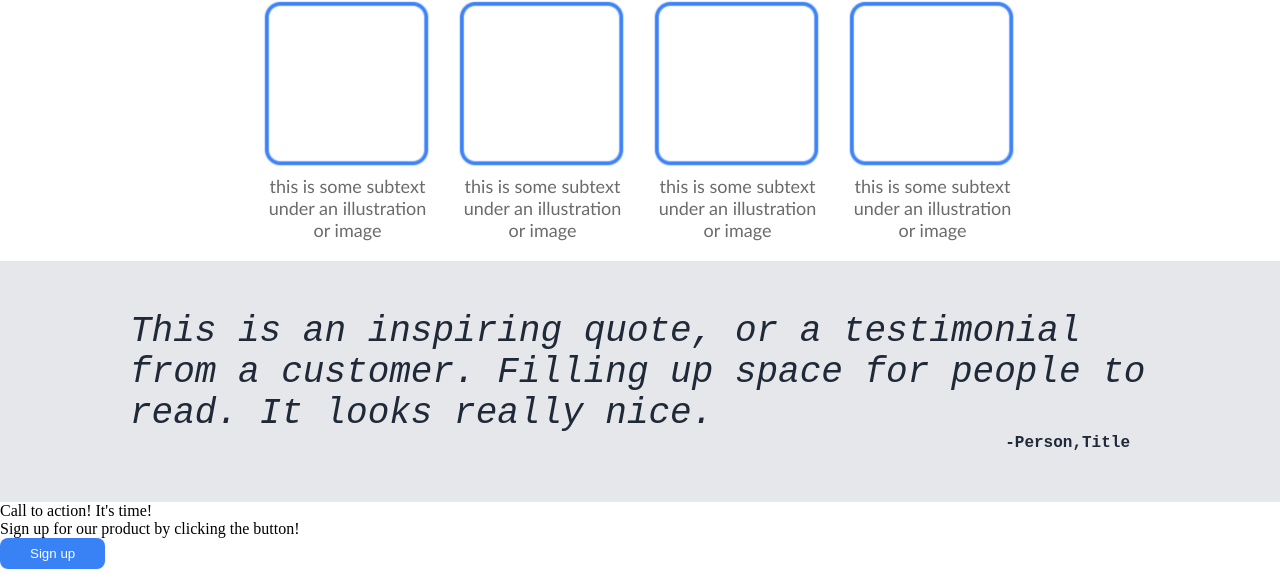
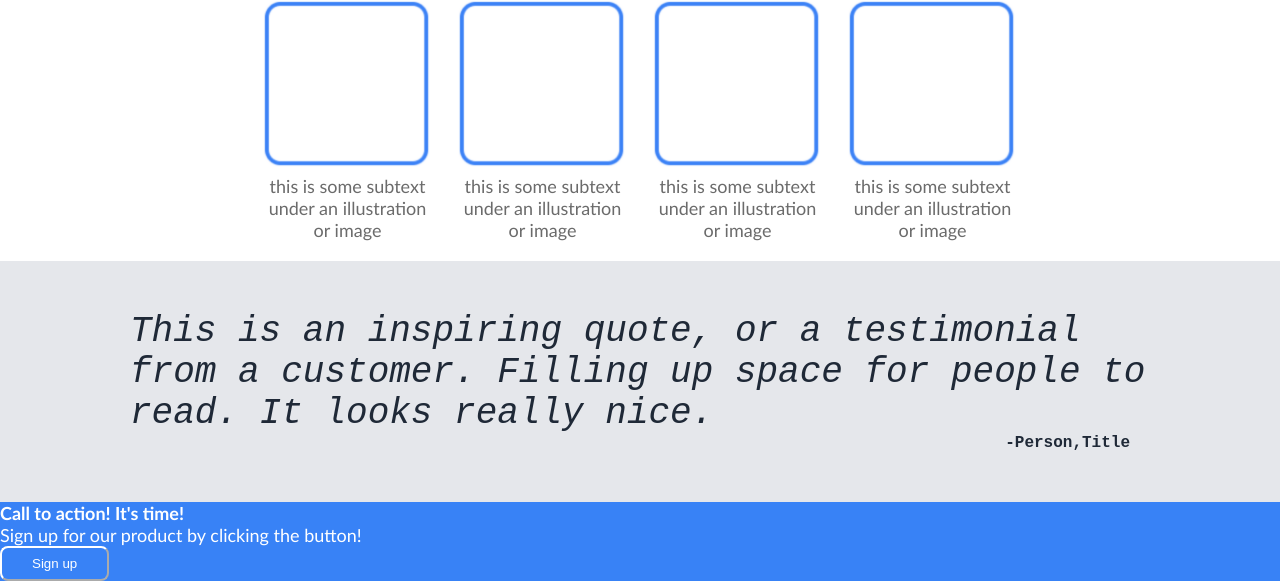
Before and after one commit to phuihumu/webpage, a plain HTML site: page index.html in a window 1280 px wide. Shown: the part 449-1030 px from the top of the page. Drawn offline with Linux system fonts and the light colour scheme.

Commit message:
Added color and changed font, font size, and font weight in the sign up section.

```diff
--- a/style.css
+++ b/style.css
@@ -68,10 +68,13 @@ ul {
     flex-wrap: wrap;
 }
 
+.signup {
+    border:none;
+}
+
 button {
     background-color:#3882F6;
     color:white;
-    border: none;
     border-radius: 8px;
     padding: 8px 30px;
 }
@@ -141,3 +144,18 @@ button {
     display: flex;
     justify-content: flex-end;
 }
+
+.signup-section {
+    color: white;
+    background-color: #3882F6;
+    font-family:'Gill Sans', 'Gill Sans MT', Calibri, 'Trebuchet MS', sans-serif;
+    font-size: 18px;
+}
+
+.signup-text-header {
+    font-weight: bold;
+}
+
+.signup-button {
+    border-color: white;
+}
```
